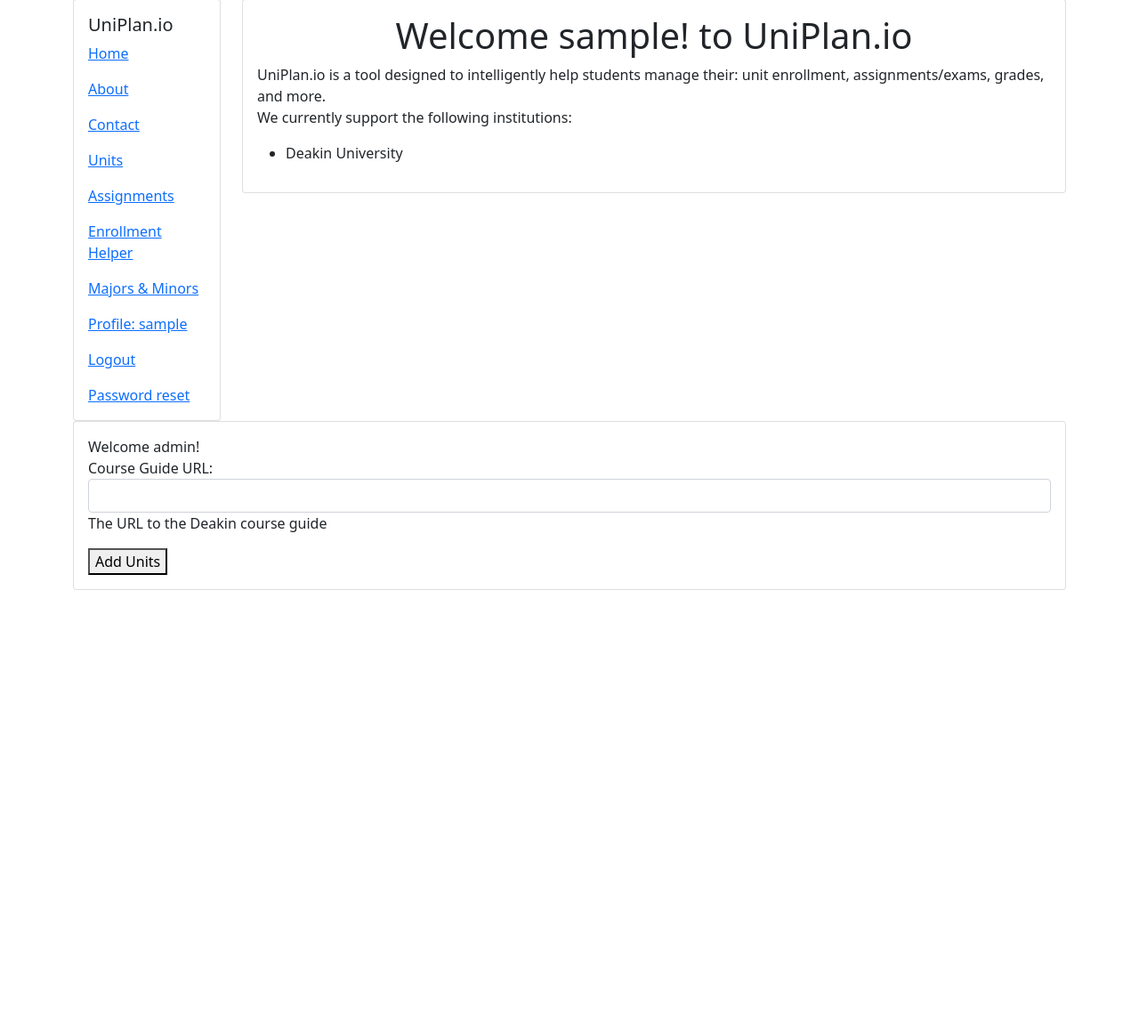
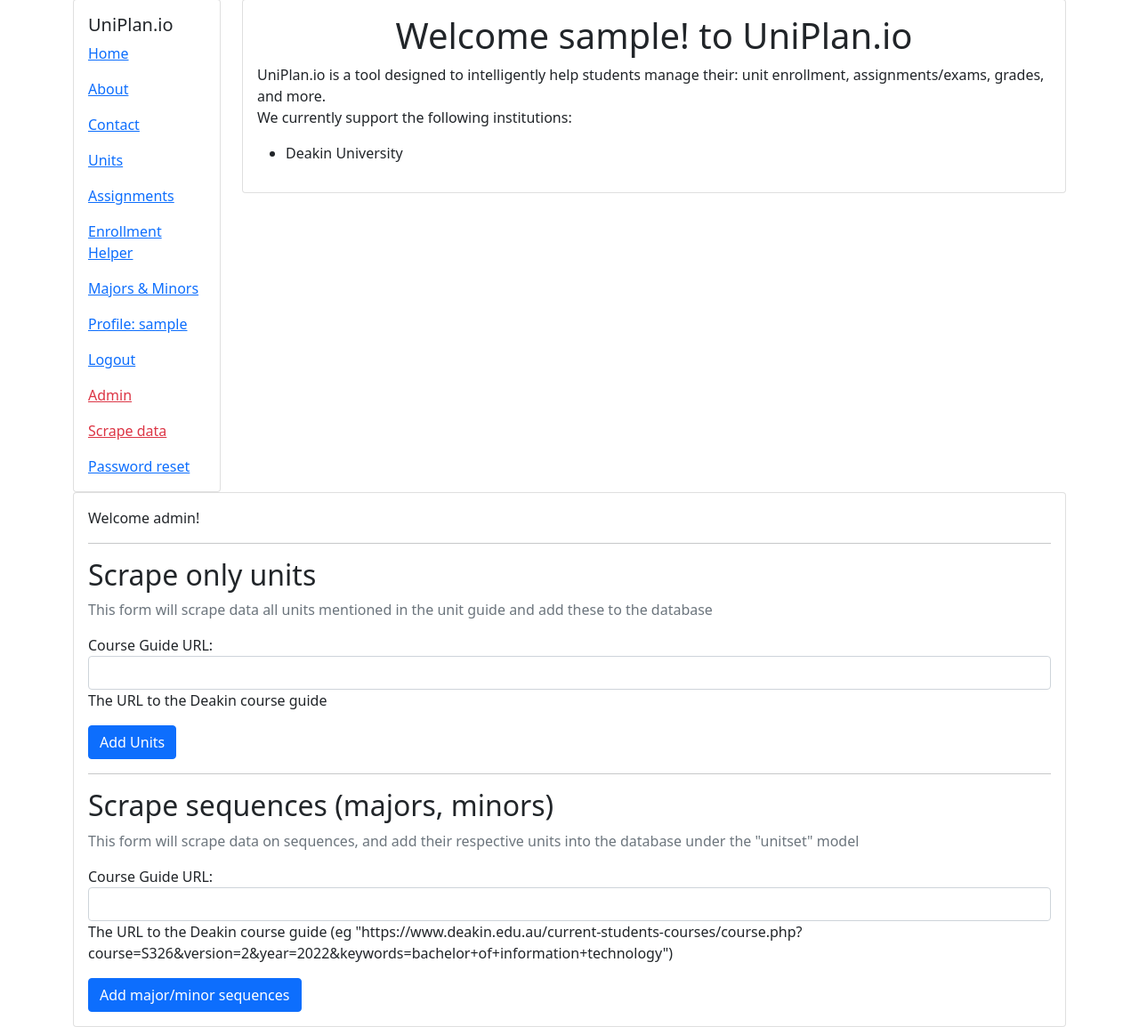
Before and after one commit to illegalbyte/uniplan, a Django app: page /scrape/ in a window 1280 px wide. Shown: the part 25-1179 px from the top of the page at 89% size. Before the commit the page ends 688 px from the top, so only its background shows below. Run offline with Django 4.2, Linux system fonts and the light colour scheme; the visitor is signed in with stand-in values (Sample User, id 1); some libraries are stand-ins or nearby versions.

Commit message:
(in progress) work on mass adding unit sets (sequences)

```diff
--- a/app_uniplan/forms.py
+++ b/app_uniplan/forms.py
@@ -66,6 +66,12 @@ class CreateAssignmentForm(forms.ModelForm):
 class ScrapeURLForm(forms.Form):
 	course_guide_url = forms.URLField(max_length=400, required=True, help_text='The URL to the Deakin course guide', label='Course Guide URL', widget=forms.URLInput(attrs={'class': 'form-control'}))
 
+
+class ScrapeSequencesForm(forms.Form):
+	course_guide_url = forms.URLField(max_length=400, required=True, help_text='The URL to the Deakin course guide (eg "https://www.deakin.edu.au/current-students-courses/course.php?course=S326&version=2&year=2022&keywords=bachelor+of+information+technology")',
+	                                  label='Course Guide URL', widget=forms.URLInput(attrs={'class': 'form-control'}))
+
+
 class ScrapeSequenceForm(forms.Form):
 	sequence_guide_url = forms.URLField(max_length=500, required=True, help_text='The URL to the Deakin major/minor guide', label='Sequence Guide URL', widget=forms.URLInput(attrs={'class': 'form-control'}))
 
--- a/app_uniplan/models.py
+++ b/app_uniplan/models.py
@@ -10,6 +10,7 @@ class Student_Profile(models.Model):
 	user = models.OneToOneField(User, on_delete=models.CASCADE)
 	course = models.ForeignKey('Course', on_delete=models.CASCADE)
 	university = models.ForeignKey('University', on_delete=models.CASCADE)
+	major = models.ForeignKey('MajorSequence', on_delete=models.CASCADE, null=True, blank=True)
 
 	def __str__(self):
 		return str(self.user)
--- a/app_uniplan/templates/app_uniplan/base.html
+++ b/app_uniplan/templates/app_uniplan/base.html
@@ -69,6 +69,14 @@
 						<a href="{% url 'signup' %}">Register</a>
 					</p>
 					{% endif %}
+					{% if request.user.is_superuser %}
+					<p class="card-text">
+						<a class="link-danger" href="/admin">Admin</a>
+					</p>
+					<p class="card-text">
+						<a class="link-danger" href="{% url 'scrape' %}">Scrape data</a>
+					</p>
+					{% endif %}
 					<p class="card-text">
 						<a href="{% url 'password_reset' %}">Password reset</a>
 					</p>
--- a/app_uniplan/templates/app_uniplan/scrape_deakin.html
+++ b/app_uniplan/templates/app_uniplan/scrape_deakin.html
@@ -3,11 +3,23 @@
 {% block content %}
 
 Welcome admin!
-
+<br>
+<hr>
+<h2>Scrape only units</h2>
+<p class="text-secondary">This form will scrape data all units mentioned in the unit guide and add these to the database</p>
 <form action="{%url 'scrape'%}" method=POST>
 	{% csrf_token %}
-	{{ form.as_p}}
-	<button type="submit">Add Units</button>
+	{{ unitguide_form.as_p}}
+	<button class="btn btn-primary" type="submit">Add Units</button>
+</form>
+<hr>
+
+<h2>Scrape sequences (majors, minors)</h2>
+<p class="text-secondary">This form will scrape data on sequences, and add their respective units into the database under the "unitset" model</p>
+<form action="{%url 'scrape'%}" method=POST>
+	{% csrf_token %}
+	{{ sequence_form.as_p}}
+	<button class="btn btn-primary" type="submit">Add major/minor sequences</button>
 </form>
 
 {% endblock %}
--- a/app_uniplan/templates/app_uniplan/sequences.html
+++ b/app_uniplan/templates/app_uniplan/sequences.html
@@ -24,10 +24,11 @@
 {% endfor %}
 
 
+<hr>
 
 <h2>Are we missing your major/minor? Add it now!</h2>
 
-<h3>Add a Major/Minor via the Deakin Guide URL</h3>
+<h3>Add a Major/Minor via the Deakin Course Guide URL</h3>
 <a href="https://www.deakin.edu.au/current-students-courses/detail.php?customer_cd=C&service_item=S326&version_number=2&element_cd=MAJORS-STRUCTURE&sub_item_number=14&year=2022&return_to=%2Fcurrent-students-courses%2Fcourse.php%3Fcourse%3DS326%26keywords%3Dbachelor%2Bof%2Binformation%2Btechnology%26version%3D2%26year%3D2022">Example input</a>
 
 <form method=POST>
--- a/app_uniplan/views.py
+++ b/app_uniplan/views.py
@@ -3,8 +3,8 @@ from django.contrib.auth import authenticate, login
 from django.urls import reverse_lazy
 from django.views import generic
 from django.contrib.auth.decorators import login_required
-from .forms import CreateUnitForm, SignupForm, StudentProfileForm, CreateAssignmentForm, ScrapeURLForm, MajorSequence, UnitSetForm, UpdateUserForm, ScrapeSequenceForm
-from .models import Unit, Enrollments, Assignment, Semester, Course
+from .forms import CreateUnitForm, SignupForm, StudentProfileForm, CreateAssignmentForm, ScrapeURLForm, MajorSequence, UnitSetForm, UpdateUserForm, ScrapeSequencesForm, ScrapeSequenceForm
+from .models import Unit, Enrollments, Assignment, Semester, Course, UnitSet
 from .deakin_scraper import course_scraper
 
 def index(request):
@@ -88,6 +88,8 @@ def enrollment(request):
 	user = request.user
 	enrollments = Enrollments.objects.filter(user=user)
 	semesters = Semester.objects.all()
+	id_of_users_major = user.student_profile.major.id
+	users_major_units_list = UnitSet.objects.filter(major_sequence=id_of_users_major).values_list('unit', flat=True)
 	context = {'enrollments': enrollments, 'years': years}
 	return render(request, 'app_uniplan/enrollment.html', context)
 
@@ -96,9 +98,10 @@ def enrollment(request):
 def batch_add_units(request):
 	if request.user.is_superuser:
 		if request.method == 'POST':
-			form = ScrapeURLForm(request.POST)
-			if form.is_valid():
-				URL = form.cleaned_data.get('course_guide_url')
+			unitguide_form = ScrapeURLForm(request.POST)
+			sequence_form = ScrapeSequencesForm(request.POST)
+			if unitguide_form.is_valid():
+				URL = unitguide_form.cleaned_data.get('course_guide_url')
 				print(f"SCRAPING URL: {URL}")
 				course_data = course_scraper.deakin_handbook_scraper(URL)
 				units = course_data['units'].values()
@@ -112,16 +115,22 @@ def batch_add_units(request):
 					unit_obj.save()
 					print(f"SAVED UNIT: {unit['unit_code']}: {unit['unit_name']}")
 				return redirect('units')
-		form = ScrapeURLForm
-		context = {'form': form}
+			if sequence_form.is_valid():
+				print("sequence form worked \n\n\n")
+				pass
+
+		unitguide_form = ScrapeURLForm
+		sequence_form = ScrapeSequencesForm
+		context = {'unitguide_form': unitguide_form, 'sequence_form': sequence_form}
 		return render(request, 'app_uniplan/scrape_deakin.html', context)
 
 @login_required
 def sequences(request):
 	if request.method == 'POST':
-		sequence_url_form = ScrapeSequenceForm(request.POST)
+		sequence_url_form = ScrapeSequencesForm(request.POST)
 		add_unit_form = UnitSetForm(request.POST)
 		if sequence_url_form.is_valid():
+
 			units = course_scraper.sequence_guide_scraper(sequence_url_form.cleaned_data.get('sequence_guide_url'))
 			print(units)
 			return redirect('sequences')
@@ -137,7 +146,7 @@ def sequences(request):
 
 
 		add_unit_form = UnitSetForm
-		scrape_url_form = ScrapeSequenceForm
+		scrape_url_form = ScrapeSequencesForm
 		context = {
 			'enrollments': enrollments,
 			'courses': courses,
```
Also changed, not shown: app_uniplan/deakin_scraper/course_scraper.py (+5 -2 lines), app_uniplan/templates/app_uniplan/enrollment.html (+28 -0 lines), app_uniplan/migrations/0020_student_profile_major_unitdata_unitguide_url.py (added).
